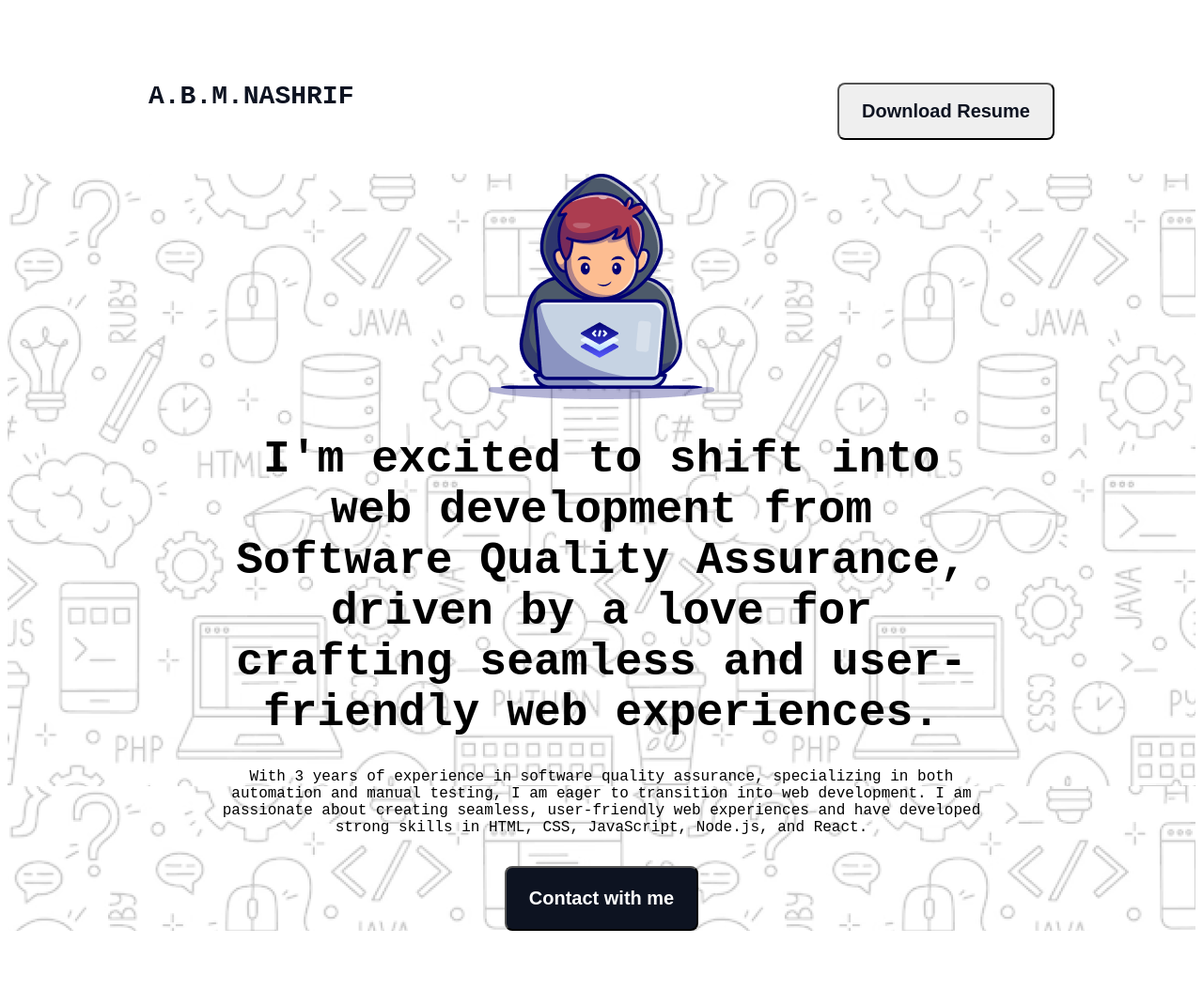
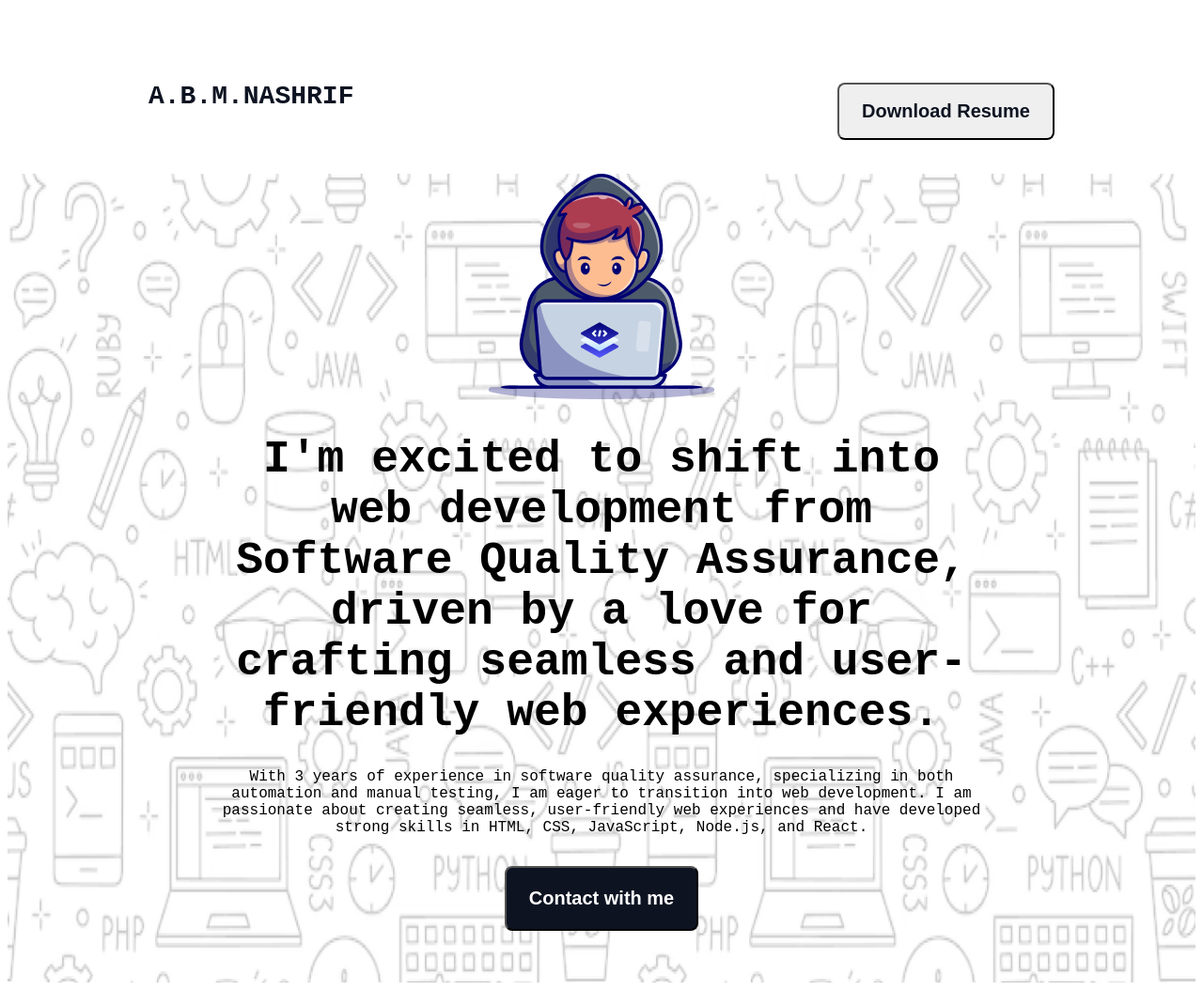
Before and after one commit to Nashrif/Resume-with-HTML-and-CSS, a plain HTML site: page index.html in a window 1280 px wide. Shown: the whole page at 94% size. Before the commit the page ends 999 px from the top, so only its background shows below. Drawn offline with Linux system fonts and the light colour scheme; a web font is replaced by a local one.

Commit message:
on header added padding under button and added backgound image repeat and position property

```diff
--- a/Styles/resume.css
+++ b/Styles/resume.css
@@ -39,6 +39,8 @@
 
 .header{
     background-image: url(../assets/Hero-bg.png);
+    background-repeat: round;
+    background-position: cover ;
 }
 
 .banner{
@@ -67,4 +69,5 @@
     padding: 21px 24px;
     font-size: 20px;
     font-weight: 600;
+    margin-bottom: 55px;
 }
```
